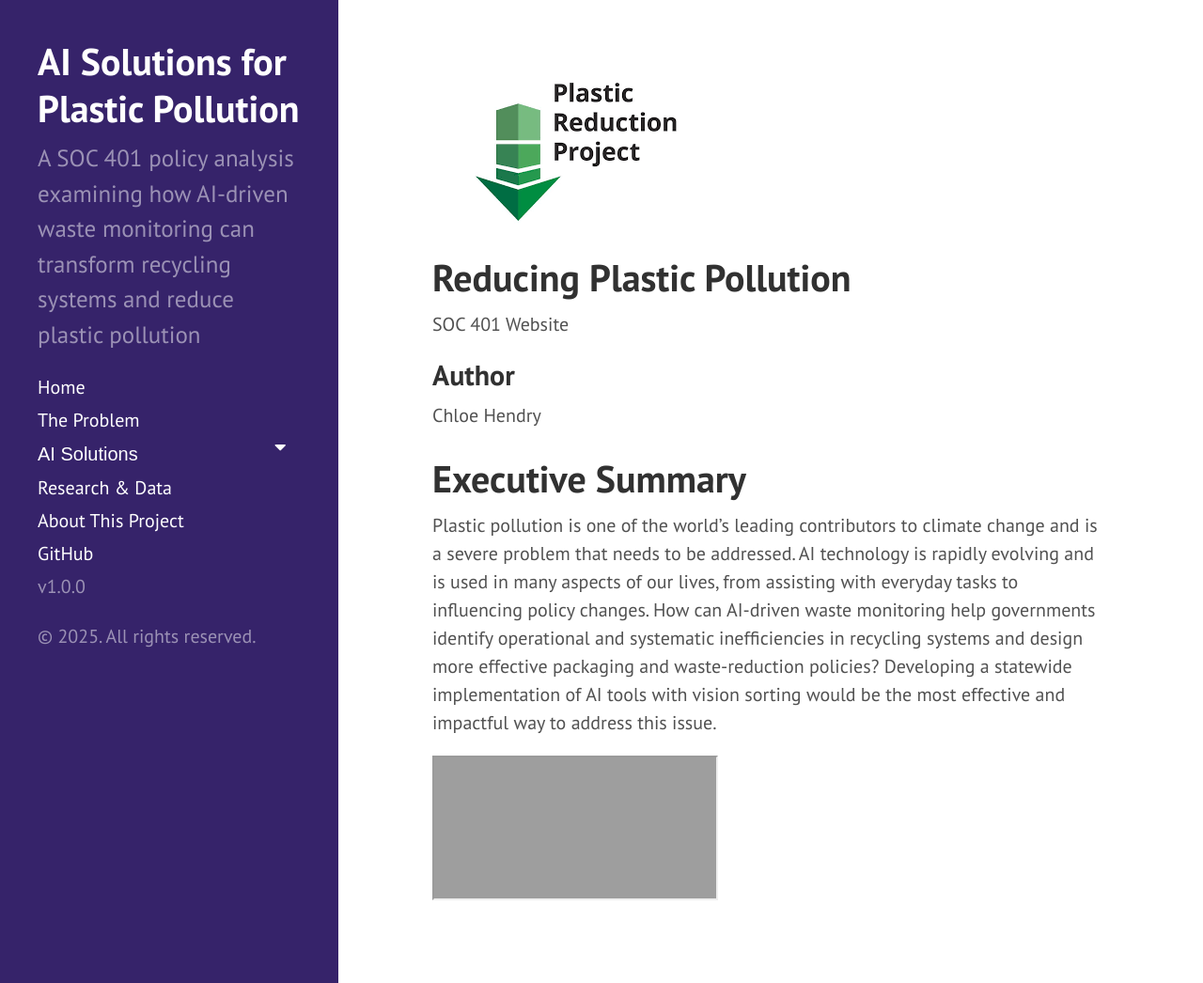
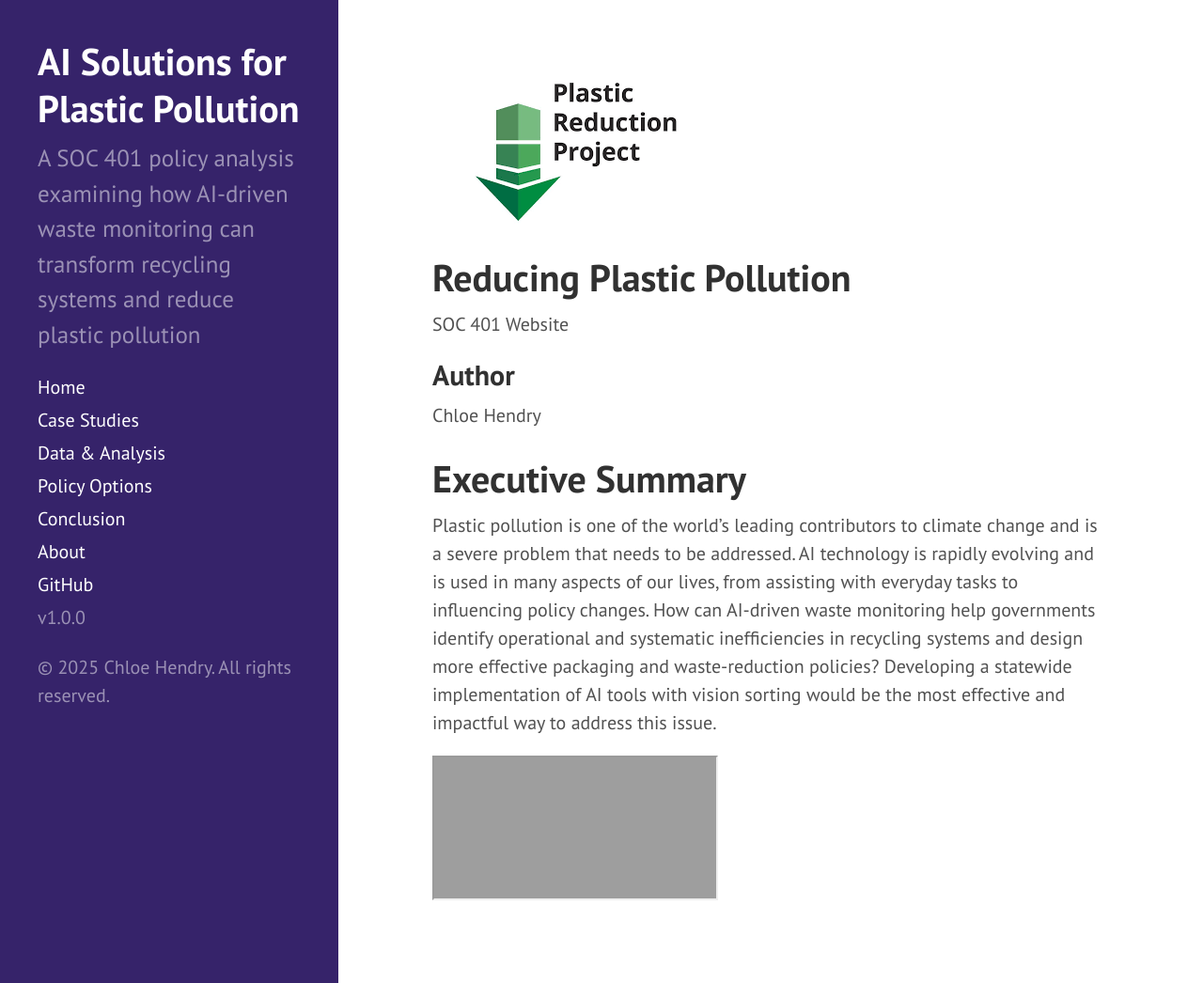
Before and after one commit to chendry6-blip/SOC401Website, a Jekyll site: the page built from index.md, in a window 1280 px wide and 1046 px high. Shown: the whole window at 94% size. Built offline with Jekyll 4.4.1, drawn with Linux system fonts in a browser that asks for light colours; the list of posts is cut into pages by our own code; grey boxes are pictures that could not be loaded.

Commit message:
Update sidebar.html

```diff
--- a/_includes/sidebar.html
+++ b/_includes/sidebar.html
@@ -11,23 +11,14 @@
     </div>
     <nav class="sidebar-nav">
       <a class="sidebar-nav-item{% if page.url == site.baseurl %} active{% endif %}" href="{{ site.baseurl }}">Home</a>
-      <a class="sidebar-nav-item {% if page.url == node.url %} active{% endif %}" href="{{ '/motivation' | prepend: site.baseurl }}">The Problem</a>
-
-      <!-- Solutions/Methods dropdown -->
-      <button class="dropdown-btn">AI Solutions
-          <i class="fa fa-caret-down"></i>
-      </button>
-      <div class="dropdown-container">
-          <a href="{{ '/method1' | prepend: site.baseurl }}">Vision Sorting Technology</a><br/>
-          <a href="{{ '/method2' | prepend: site.baseurl }}">Waste Monitoring Systems</a>
-      </div>
-
-      <a class="sidebar-nav-item {% if page.url == node.url %} active{% endif %}" href="{{ '/results' | prepend: site.baseurl }}">Research & Data</a>
-      <a class="sidebar-nav-item {% if page.url == node.url %} active{% endif %}" href="{{ '/about' | prepend: site.baseurl }}">About This Project</a>
-
+      <a class="sidebar-nav-item {% if page.url == node.url %} active{% endif %}" href="{{ '/case-studies' | prepend: site.baseurl }}">Case Studies</a>
+      <a class="sidebar-nav-item {% if page.url == node.url %} active{% endif %}" href="{{ '/data' | prepend: site.baseurl }}">Data & Analysis</a>
+      <a class="sidebar-nav-item {% if page.url == node.url %} active{% endif %}" href="{{ '/policy' | prepend: site.baseurl }}">Policy Options</a>
+      <a class="sidebar-nav-item {% if page.url == node.url %} active{% endif %}" href="{{ '/conclusion' | prepend: site.baseurl }}">Conclusion</a>
+      <a class="sidebar-nav-item {% if page.url == node.url %} active{% endif %}" href="{{ '/about' | prepend: site.baseurl }}">About</a>
       <a class="sidebar-nav-item" href="{{ site.github.repo }}">GitHub</a>
       <span class="sidebar-nav-item">v{{ site.version }}</span>
     </nav>
-    <p>&copy; {{ site.time | date: '%Y' }}. All rights reserved.</p>
+    <p>&copy; {{ site.time | date: '%Y' }} Chloe Hendry. All rights reserved.</p>
   </div>
 </div>
```
